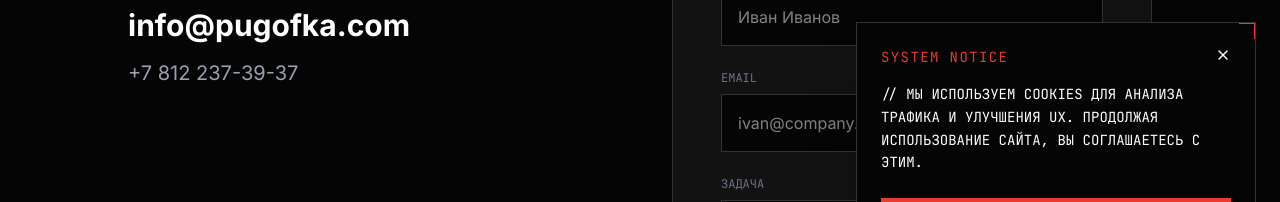
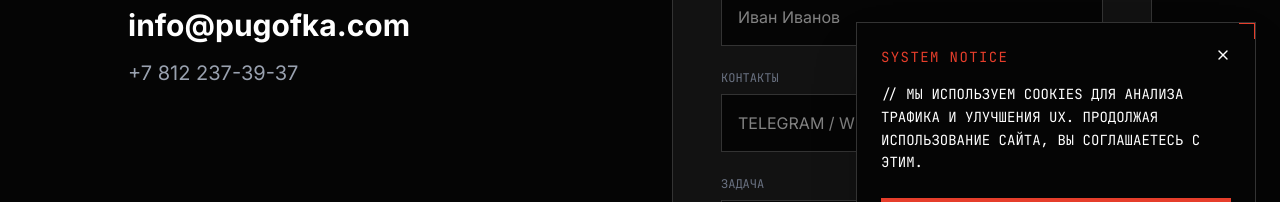
Before and after one commit to pugofka/pugofka_v2, a Next.js app: page /contacts in a window 1280 px wide. Shown: the part 509-711 px from the top of the page. Built offline with nearby package versions, Linux system fonts and the light colour scheme; no server answers.

Commit message:
feat: формы

```diff
--- a/src/app/contacts/page.tsx
+++ b/src/app/contacts/page.tsx
@@ -17,7 +17,7 @@ export default function ContactsPage() {
     // Form State
     const [formData, setFormData] = useState({
         name: '',
-        email: '',
+        contact: '',
         message: ''
     });
 
@@ -34,7 +34,7 @@ export default function ContactsPage() {
         // Sanitize and validate
         const cleanData = {
             name: sanitizeInput(formData.name),
-            contact: sanitizeInput(formData.email),
+            contact: sanitizeInput(formData.contact),
             description: sanitizeInput(formData.message),
         };
 
@@ -66,7 +66,7 @@ export default function ContactsPage() {
 
             if (response.ok || data.success) {
                 setSuccess(true);
-                setFormData({ name: '', email: '', message: '' });
+                setFormData({ name: '', contact: '', message: '' });
                 // Reset success message after 5 seconds to allow sending another
                 setTimeout(() => setSuccess(false), 5000);
             } else {
@@ -189,17 +189,17 @@ export default function ContactsPage() {
                                     )}
                                 </div>
                                 <div>
-                                    <label className="block text-xs font-mono text-gray-500 uppercase mb-2">Email</label>
+                                    <label className="block text-xs font-mono text-gray-500 uppercase mb-2">Контакты</label>
                                     <input
                                         required
-                                        name="email"
-                                        value={formData.email}
+                                        name="contact"
+                                        value={formData.contact}
                                         onChange={handleChange}
-                                        type="email"
+                                        type="text"
                                         className={`w-full bg-background border p-4 outline-none transition-colors ${
                                             errors.contact ? 'border-red-500' : 'border-border focus:border-primary'
                                         }`}
-                                        placeholder="ivan@company.com"
+                                        placeholder="TELEGRAM / WHATSAPP / EMAIL"
                                     />
                                     {errors.contact && (
                                         <p className="text-xs text-red-400 font-mono mt-1">{errors.contact}</p>
```
